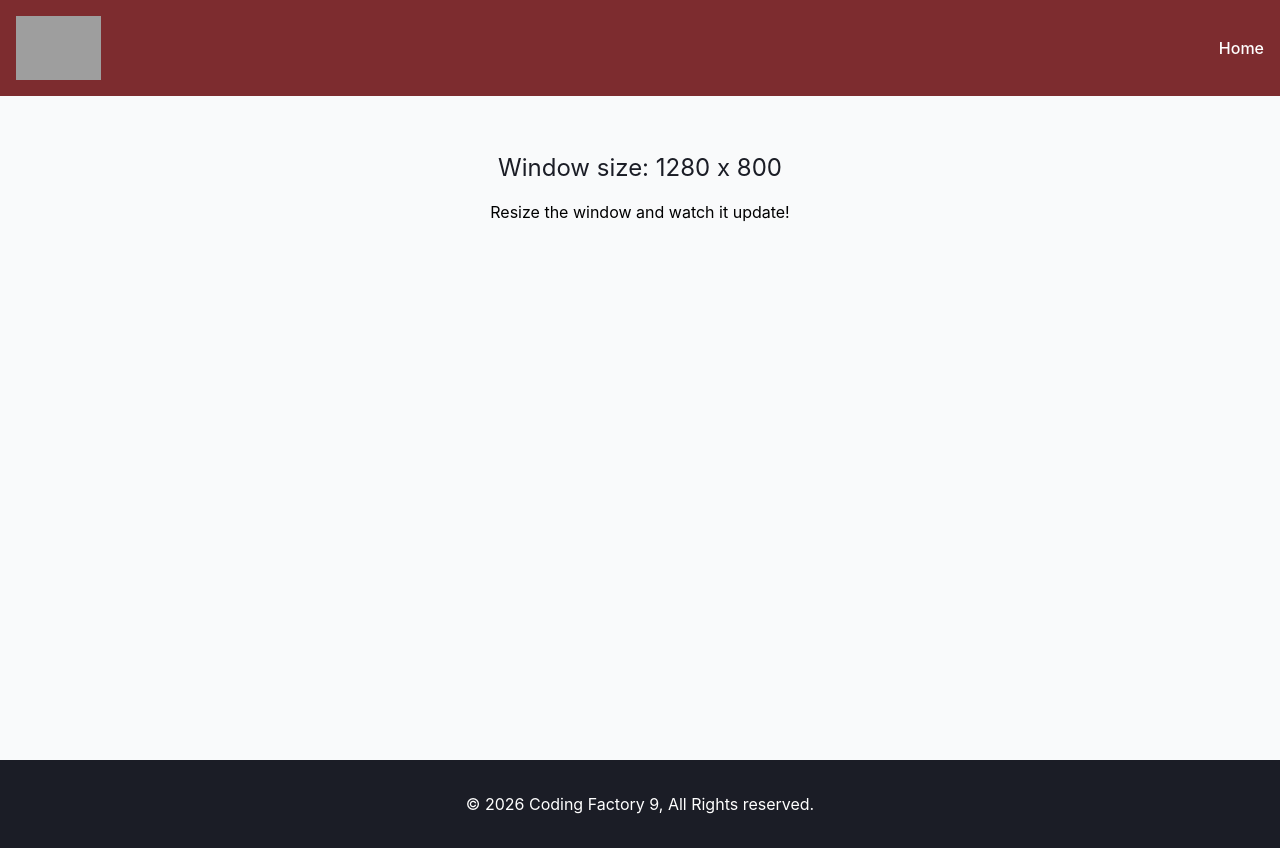
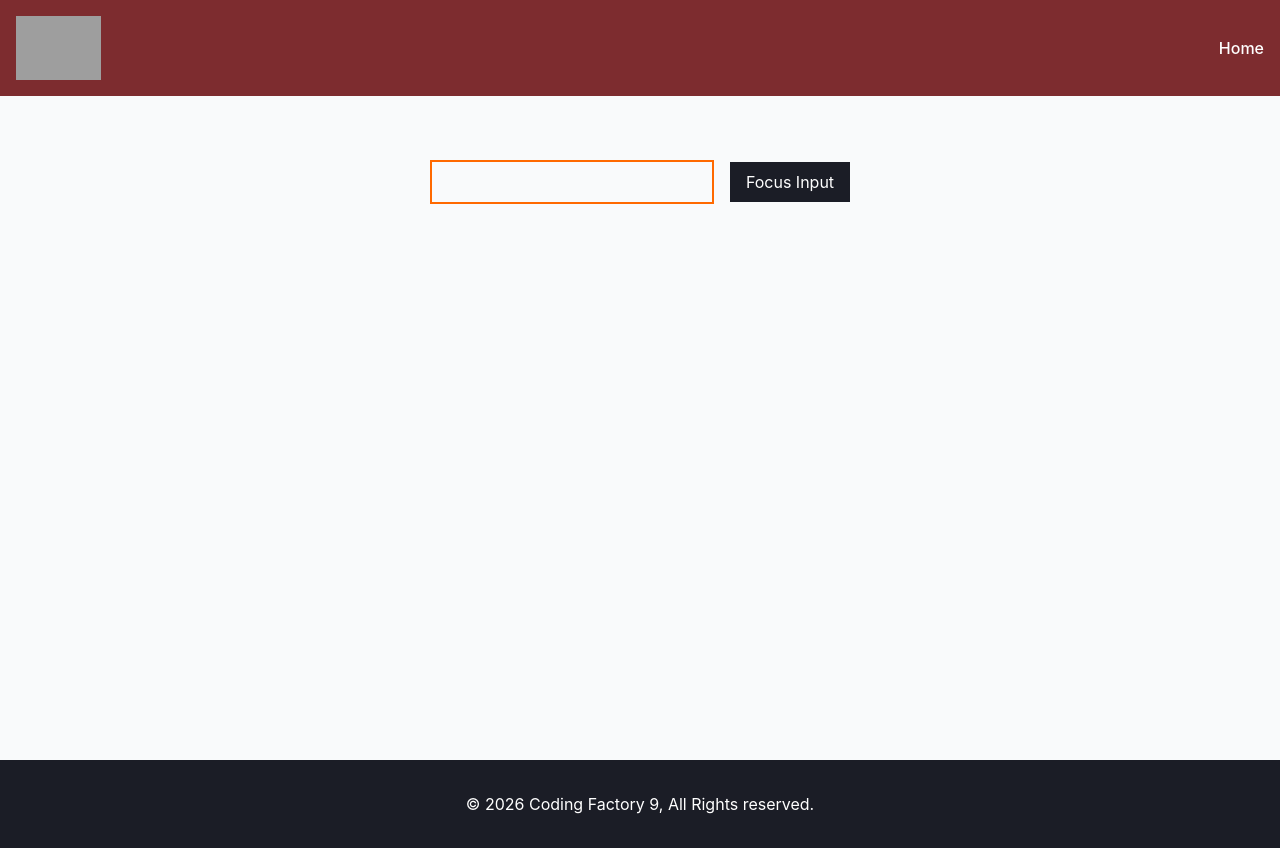
Before and after one commit to evitsapara/cf9-react-app, a React (Vite) app: page / in a window 1280 px wide. Built offline with nearby package versions, Linux system fonts and the light colour scheme; grey boxes are pictures that could not be loaded.

Commit message:
feat: add FocusInput component

```diff
--- a/src/App.tsx
+++ b/src/App.tsx
@@ -3,7 +3,8 @@
 // import ArrowFunctionalComponent from "./components/LessonTwo/ArrowFunctionalComponent.tsx";
 // import ArrowFunctionalComponentWithProps from "./components/LessonThree/ArrowFunctionalComponentWithProps.tsx";
 import Layout from "./components/Layout.tsx";
-import WindowSize from "./components/LessonSix/WindowSize.tsx";
+// import WindowSize from "./components/LessonSix/WindowSize.tsx";
+import FocusInput from "./components/LessonSix/FocusInput.tsx";
 // import CounterAdvanced from "./components/LessonFour/CounterAdvanced.tsx";
 // import NameChanger from "./components/LessonFive/NameChanger.tsx";
 // import CounterWithCustomHook from "./components/LessonFive/CounterWithCustomHook.tsx";
@@ -103,7 +104,8 @@
             <Layout addClasses="bg-gray-50">
                 {/*<AutoRedirect />*/}
                 {/*<AutoRedirectAdvanced />*/}
-                <WindowSize />
+                {/*<WindowSize />*/}
+                <FocusInput />
             </Layout>
         </>
     )
--- /dev/null
+++ b/src/components/LessonSix/FocusInput.tsx
@@ -0,0 +1,32 @@
+import {useEffect, useRef} from "react";
+
+const FocusInput = () => {
+    const inputRef = useRef<HTMLInputElement>(null);
+
+    const handleClick = () => {
+        inputRef.current?.focus();
+    }
+
+    useEffect(() => {
+        inputRef.current?.focus();
+    }, [])
+
+    return (
+        <>
+            <div className="text-center  space-x-4 my-4">
+                <input
+                    ref={inputRef}
+                    type="text"
+                    className="border focus:border-orange-500 focus:border-2 focus:outline-none px-4 py-2"
+                />
+                <button
+                    className="bg-cf-dark-gray text-white px-4 py-2"
+                    onClick={handleClick}
+                >
+                    Focus Input
+                </button>
+            </div>
+        </>
+    )
+}
+export default FocusInput;
```
